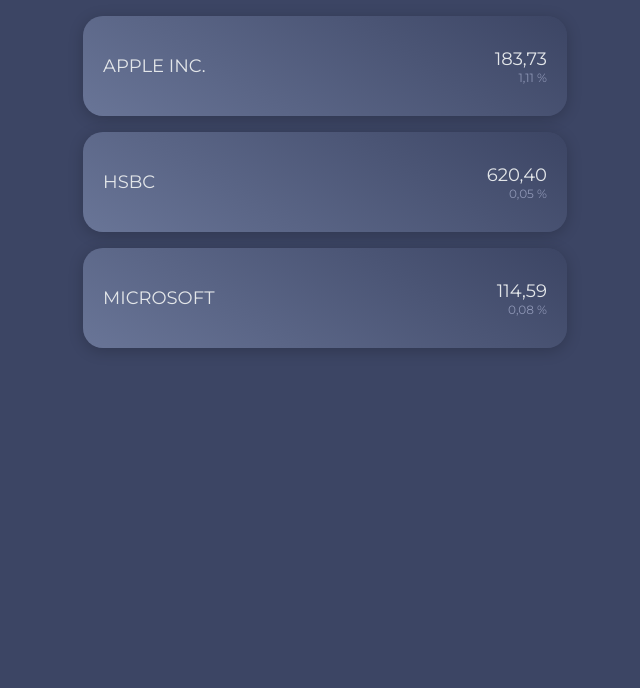
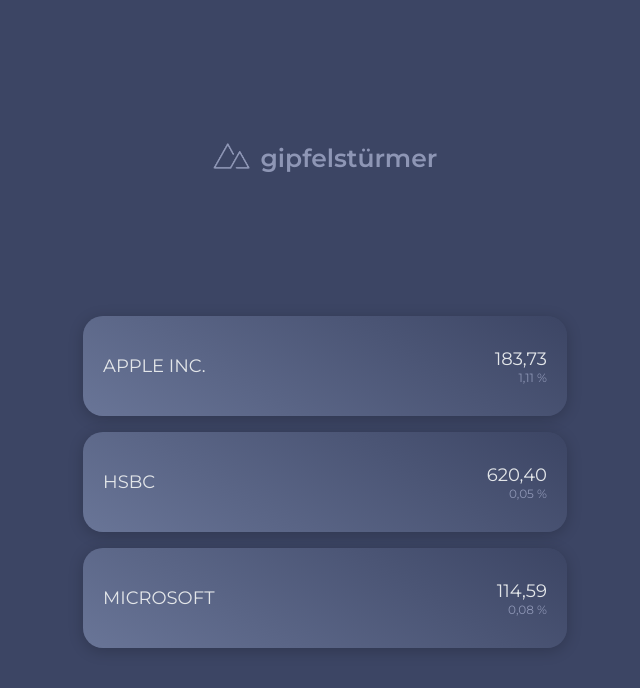
Before and after one commit to TrveMan/gs-io, a Vue app: page /#/ in a window 1280 px wide. Shown: the top 688 px of the page, without its empty margins (315-955 px from the left). Built offline with nearby package versions, Linux system fonts and the light colour scheme.

Commit message:
added basic Header Component

```diff
--- /dev/null
+++ b/src/components/Header.vue
@@ -0,0 +1,43 @@
+<template>
+  <header class="gs-header">
+    <img alt="GS-iO Logo" class="gs-header__logo" src="../assets/logo_small.png">
+    <h1 class="gs-header__headline">gipfelstürmer</h1>
+  </header>
+</template>
+
+<script lang="ts">
+import { Component, Prop, Vue } from 'vue-property-decorator';
+import formatValue from '@/js/helper/formatValue';
+
+@Component
+export default class Header extends Vue {
+  @Prop() private value!: number;
+}
+</script>
+
+<style scoped lang="scss">
+  @import '../styles/colors.scss';
+  @import '../styles/typography.scss';
+  @import '../styles/base.scss';
+
+  .gs-header {
+    display: flex;
+    align-items: center;
+    justify-content: center;
+    height: 50vh;
+    max-height: 300px;
+
+    &__logo {
+      margin-top: -5px;
+      height: 26px;
+      margin-right: 10px;
+    }
+
+    &__headline {
+      @extend %gs-typo__bold;
+      font-size: 25px;
+      // text-transform: uppercase;
+      color: $gs-color__grey;
+    }
+  }
+</style>
--- a/src/views/Home.vue
+++ b/src/views/Home.vue
@@ -1,5 +1,6 @@
 <template>
   <div class="home">
+    <Header />
     <StockList />
   </div>
 </template>
@@ -7,10 +8,12 @@
 <script lang="ts">
 import { Component, Vue } from 'vue-property-decorator';
 import StockList from '@/components/StockList/StockList.vue';
+import Header from '@/components/Header.vue';
 
 @Component({
   components: {
     StockList,
+    Header,
   },
 })
 export default class Home extends Vue {
```
Also changed, not shown: src/assets/logo.png, src/assets/logo_small.png (added).
